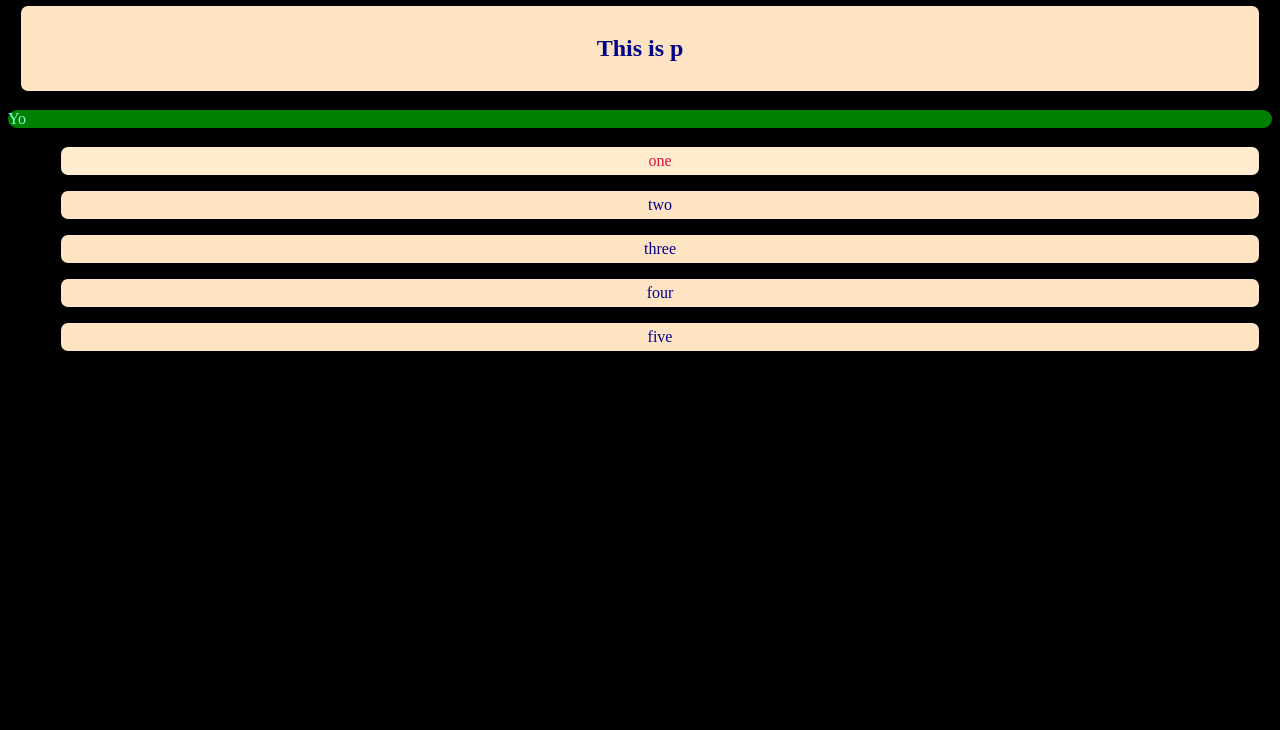
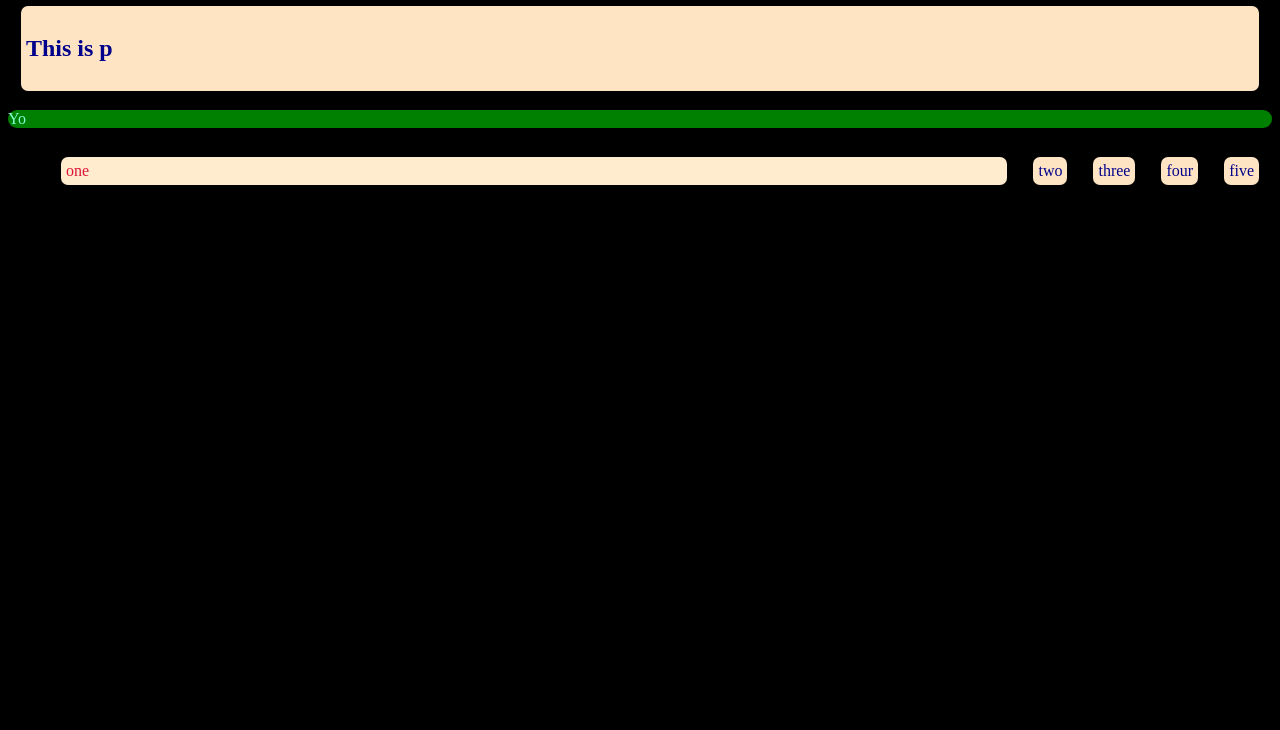
Before and after one commit to chandan0507/javascriptTutorial, a plain HTML site: page DOM/index.html in a window 1280 px wide. Shown: the part 70-800 px from the top of the page. Drawn offline with Linux system fonts and the light colour scheme.

Commit message:
Inlcuded little bit of css

```diff
--- a/DOM/index.html
+++ b/DOM/index.html
@@ -21,12 +21,12 @@
         <p class="YoBro" class="newClass">Lorem ipsum dolor sit amet consectetur adipisicing elit. Recusandae voluptas error earum quas quam cum ullam, adipisci eveniet sunt aperiam dolor harum enim, quaerat quod consequuntur laborum optio, nihil sint!</p>
     </div>
     <div>
-        <ul>
-            <li name="bro">one</li>
-            <li>two</li>
-            <li>three</li>
-            <li>four</li>
-            <li>five</li>
+        <ul class="random">
+            <li name="bro" class="grow" id="new">one</li>
+            <li class="grow">two</li>
+            <li class="grow">three</li>
+            <li class="grow">four</li>
+            <li class="grow">five</li>
         </ul>
     </div>
     <script>
--- a/DOM/index.js
+++ b/DOM/index.js
@@ -24,3 +24,10 @@ newArry.filter( (chan) => {
         chan.setAttribute('class', 'This-is-another-class')
     }
 })
+
+const changeArry = document.querySelector('.random')
+
+changeArry.setAttribute('class', 'container')
+
+const changeGrow = document.querySelector('.grow')
+changeGrow.setAttribute('class', 'growMore')
--- a/DOM/style.css
+++ b/DOM/style.css
@@ -1,17 +1,14 @@
 
 .newClass {
     background-color: bisque;
-    display: flex;
     border-radius: 10px;
     padding: 5px;
     border: solid;
     border-color: black;
     color: darkblue;
-    justify-content: center;
     margin: 10px;
 }
 .This-is-another-class {
-    display: flex;
     background-color:blanchedalmond;
     color: crimson;
     padding: 5px;
@@ -19,5 +16,13 @@
     border-radius: 10px;
     border: solid;
     border-color: black;
-    justify-content: center;
 }
+.container{
+    list-style-type: none;
+    display: flex;
+    flex-wrap: wrap;
+    justify-content: space-between;
+}
+#new{
+    flex-grow: 4;
+}
```
